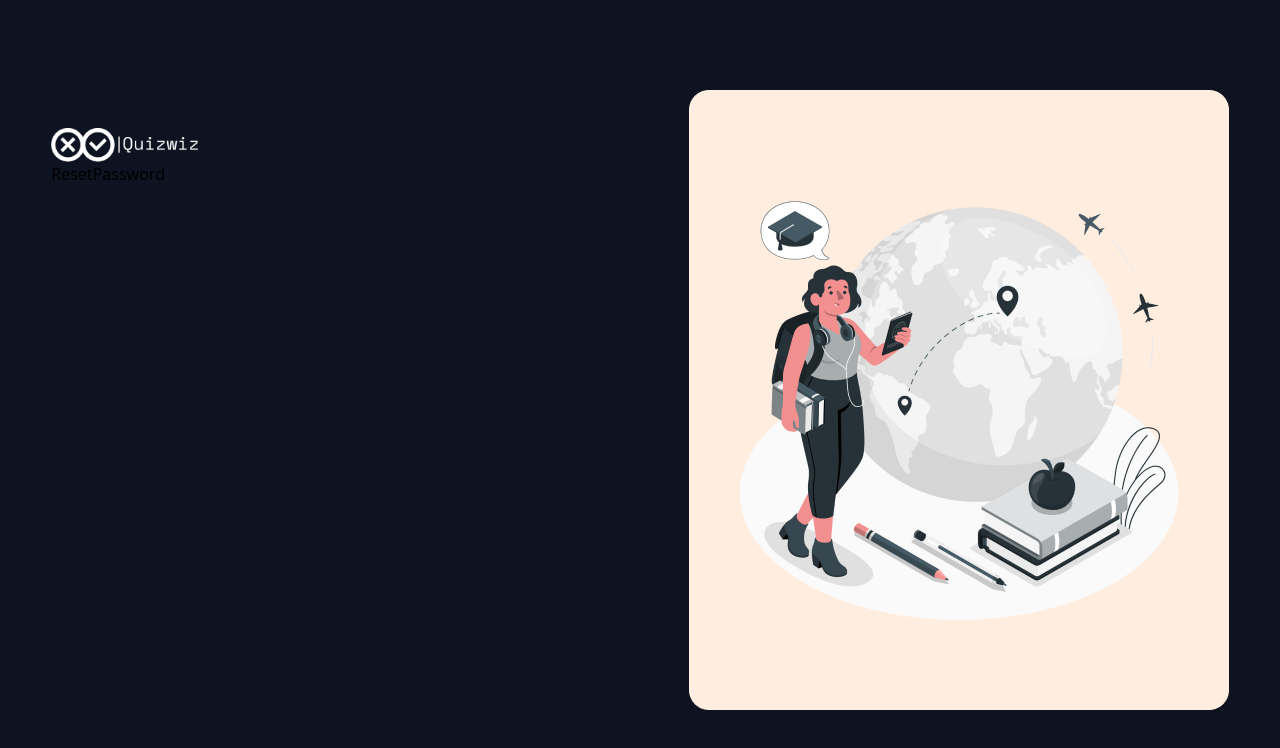
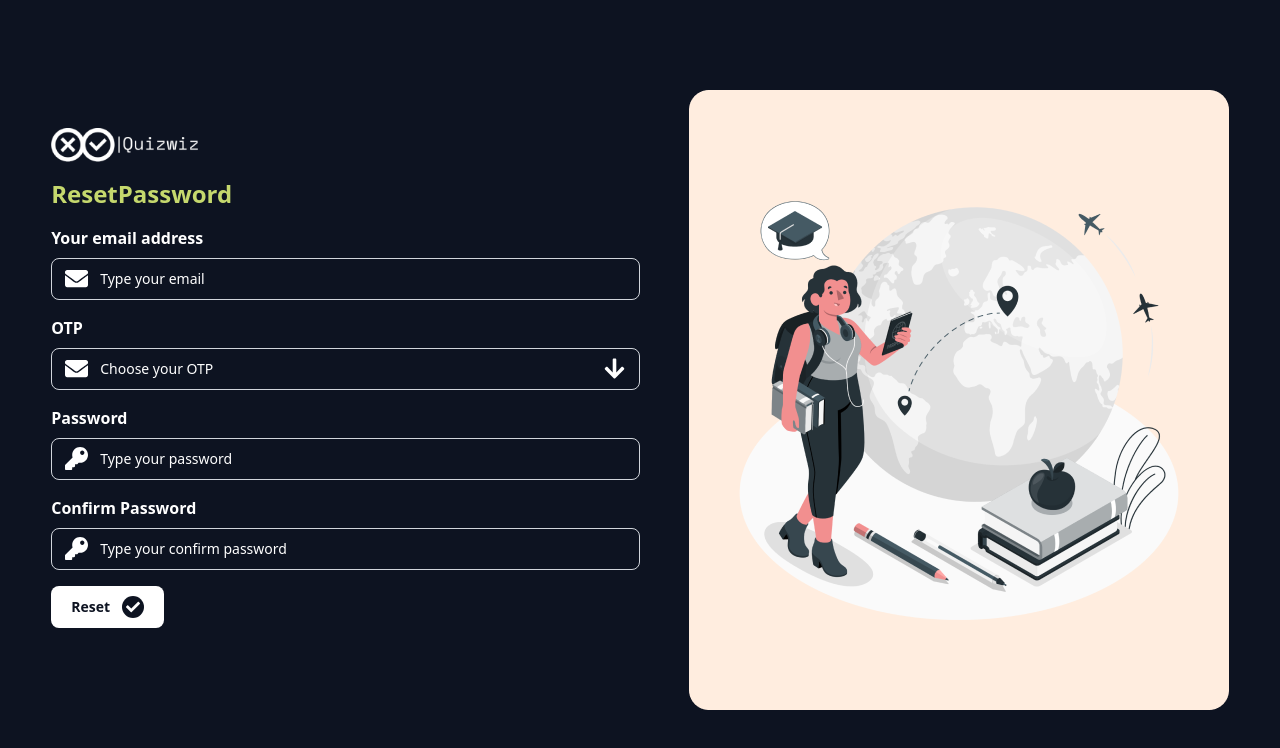
Before and after one commit to mohamedreda850/quizapp, a React (Vite) app: page /reset-password in a window 1280 px wide. Shown: the top 748 px of the page. Built offline with nearby package versions, Linux system fonts and the light colour scheme.

Commit message:
Reset-password by george

```diff
--- a/src/Modules/Authentication/Layouts/AuthenticationLayout/AuthenticationLayout.tsx
+++ b/src/Modules/Authentication/Layouts/AuthenticationLayout/AuthenticationLayout.tsx
@@ -1,19 +1,20 @@
-import React from 'react'
-import { Outlet } from 'react-router-dom'
-import authImage from "./../../../../assets/Images/Image.png"
-import logo from "./../../../../assets/Images/Logo-white.png"
+import React from "react";
+import { Outlet } from "react-router-dom";
+import authImage from "./../../../../assets/Images/Image.png";
+import logo from "./../../../../assets/Images/Logo-white.png";
 export default function AuthenticationLayout() {
-    return (
-        <div className='flex flex-row items-center justify-between h-screen py-[10%] px-[4%] bg-primary'>
-            <div className='flex flex-col items-center  w-1/2 h-full'>
-                <img src={logo} className='w-1/4 self-start ' alt="" />
-                <div className='self-stretch'><Outlet /></div>
+  return (
+    <div className="flex flex-row items-center justify-between h-screen py-[10%] px-[4%] bg-primary">
+      <div className="flex flex-col items-center  w-1/2 h-full">
+        <img src={logo} className="w-1/4 self-start " alt="" />
+        <div className="self-stretch">
+          <Outlet />
+        </div>
+      </div>
 
-            </div>
-
-            <div className=''>
-                <img src={authImage} alt="auth" />
-            </div>
-        </div>
-    )
+      <div className="">
+        <img src={authImage} alt="auth" />
+      </div>
+    </div>
+  );
 }
--- a/src/Modules/Authentication/ResetPassword/ResetPassword.tsx
+++ b/src/Modules/Authentication/ResetPassword/ResetPassword.tsx
@@ -1,9 +1,103 @@
-import React from 'react'
+import React from "react";
+import { FaEnvelope, FaKey, FaArrowDown, FaCheck } from "react-icons/fa";
 
 export default function ResetPassword() {
   return (
-    <div>
-      ResetPassword
-    </div>
-  )
+    <>
+      <div className="text-text text-2xl font-bold my-4 ">ResetPassword</div>
+
+      <form className="max-w-[50rem] overflow-hidden">
+        <div className="mb-4">
+          <label
+            htmlFor="email-address-icon"
+            className="block mb-2 font-bold text-base text-white dark:text-white"
+          >
+            Your email address
+          </label>
+          <div className="relative">
+            <div className="absolute inset-y-0 start-0 flex items-center ps-3.5 pointer-events-none">
+              <FaEnvelope color="white" size={"23px"} />
+            </div>
+            <input
+              type="text"
+              id="email-address-icon"
+              className="bg-primary border border-gray-300 text-white text-sm rounded-lg focus:ring-blue-500 focus:border-blue-500 block w-full ps-12 font-light p-2.5  dark:bg-gray-700 dark:border-gray-600 placeholder-white dark:text-white dark:focus:ring-blue-500 dark:focus:border-blue-500"
+              placeholder="Type your email"
+            />
+          </div>
+        </div>
+        <div className="mb-4">
+          <label
+            htmlFor="OTP"
+            className="block mb-2 font-bold text-base text-white dark:text-white"
+          >
+            OTP
+          </label>
+          <div className="relative">
+            <div className="absolute inset-y-0 start-0 flex items-center ps-3.5 pointer-events-none">
+              <FaEnvelope color="white" size={"23px"} />
+            </div>
+            <input
+              type="text"
+              inputMode="numeric"
+              id="OTP"
+              className="bg-primary border border-gray-300 text-white text-sm rounded-lg focus:ring-blue-500 focus:border-blue-500 block w-full ps-12 pe-12 font-light p-2.5  dark:bg-gray-700 dark:border-gray-600 placeholder-white dark:text-white dark:focus:ring-blue-500 dark:focus:border-blue-500"
+              placeholder="Choose your OTP"
+            />
+            <div className="absolute inset-y-0 end-0 flex items-center pe-3.5 pointer-events-none">
+              <FaArrowDown color="white" size={"23px"} />
+            </div>
+          </div>
+        </div>
+
+        <div className="mb-4">
+          <label
+            htmlFor="email-address-icon"
+            className="block mb-2 font-bold text-base text-white dark:text-white"
+          >
+            Password{" "}
+          </label>
+          <div className="relative">
+            <div className="absolute inset-y-0 start-0 flex items-center ps-3.5 pointer-events-none">
+              <FaKey color="white" size={"23px"} />
+            </div>
+            <input
+              type="password"
+              id="password"
+              className="bg-primary border border-gray-300 text-white text-sm rounded-lg focus:ring-blue-500 focus:border-blue-500 block w-full ps-12 font-light p-2.5  dark:bg-gray-700 dark:border-gray-600 placeholder-white dark:text-white dark:focus:ring-blue-500 dark:focus:border-blue-500"
+              placeholder="Type your password"
+            />
+          </div>
+        </div>
+        <div className="mb-4">
+          <label
+            htmlFor="email-address-icon"
+            className="block mb-2 font-bold text-base text-white dark:text-white"
+          >
+            Confirm Password{" "}
+          </label>
+          <div className="relative">
+            <div className="absolute inset-y-0 start-0 flex items-center ps-3.5 pointer-events-none">
+              <FaKey color="white" size={"23px"} />
+            </div>
+            <input
+              type="password"
+              id="confirm-password"
+              className="bg-primary border border-gray-300 text-white text-sm rounded-lg focus:ring-blue-500 focus:border-blue-500 block w-full ps-12 font-light p-2.5  dark:bg-gray-700 dark:border-gray-600 placeholder-white dark:text-white dark:focus:ring-blue-500 dark:focus:border-blue-500"
+              placeholder="Type your confirm password"
+            />
+          </div>
+        </div>
+        <button
+          type="submit"
+          className="text-primary bg-white hover:text-white hover:bg-primary focus:ring-4 focus:outline-none focus:ring-primary/50 rounded-lg text-sm px-5 py-2.5 text-center inline-flex items-center transition-colors duration-300 ease-in-out font-bold"
+        >
+          Reset
+          <div className="bg-primary rounded-full hover:bg-white hover:text-primary text-white p-1 ms-3 transition-colors duration-300 ease-in-out flex items-center">
+            <FaCheck />
+          </div>
+        </button>
+      </form>
+    </>
+  );
 }
```
